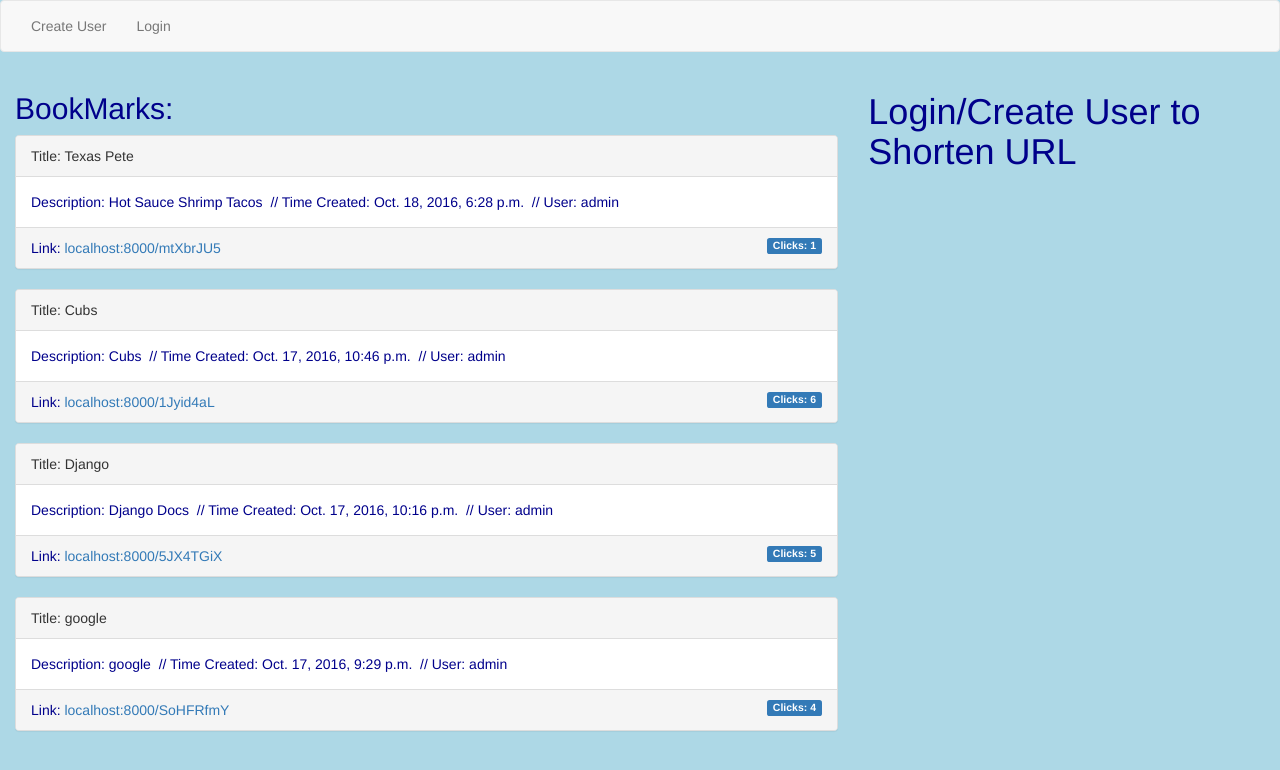
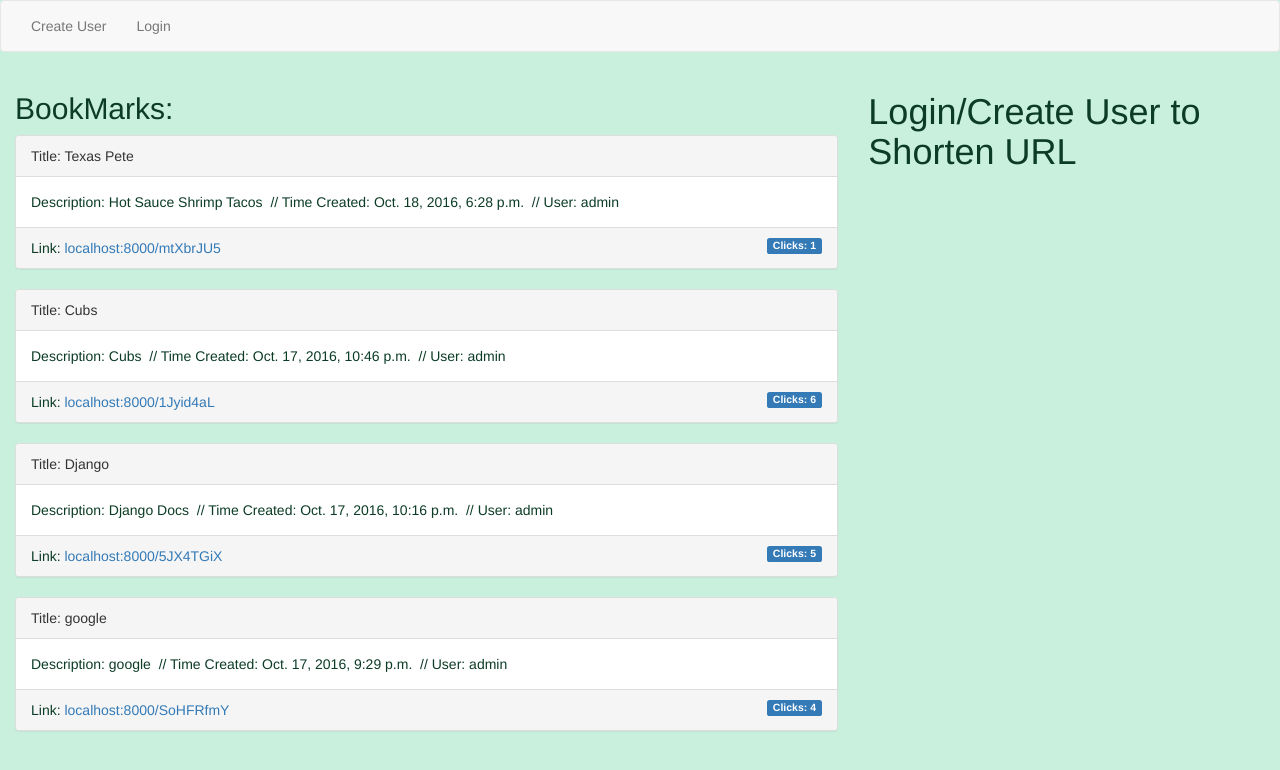
Before and after one commit to destanton/url_shortener, a Django app: page / in a window 1280 px wide. Shown: the top 770 px of the page. Run offline with Django 3.2, Linux system fonts and the light colour scheme; data comes from the database, SQL or seed files in the repository; both versions use the stored data as it was after the commit; some libraries are stand-ins or nearby versions.

Commit message:
fixed a bug causing False to show for private feature

```diff
--- a/url_shortener/templates/app/bookmark_form.html
+++ b/url_shortener/templates/app/bookmark_form.html
@@ -11,7 +11,7 @@
       {% csrf_token %}
         <span>
           {{form.as_p}}
-          {{bookmark.private}}
+          <!-- {{bookmark.private}} -->
         </span>
       <input type="submit" name="" value="Submit">
     </form>
--- a/url_shortener/templates/base.html
+++ b/url_shortener/templates/base.html
@@ -7,8 +7,8 @@
     <link rel="stylesheet" href="{% static 'css/bootstrap.css' %}" media="screen" title="no title">
     <style media="screen">
     body {
-        background-color: lightblue;
-        color: darkblue;
+        background-color: #C9F0DD;
+        color: #0C3C26;
 
       }
       .col-md-4{
@@ -20,6 +20,7 @@
       .label{
         float: right;
       }
+
     </style>
 
   </head>
```
Also changed, not shown: url_shortener/db.sqlite3.
